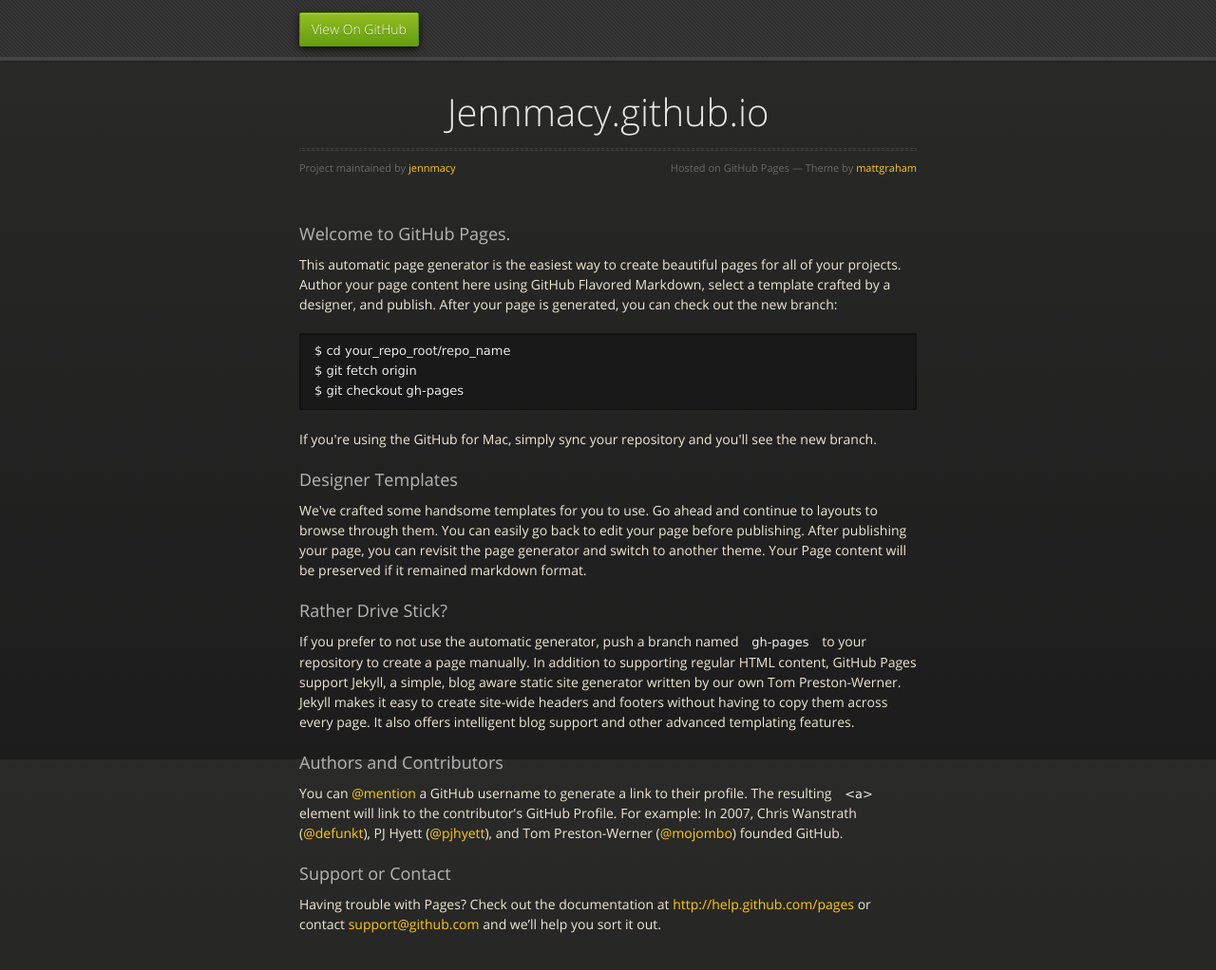
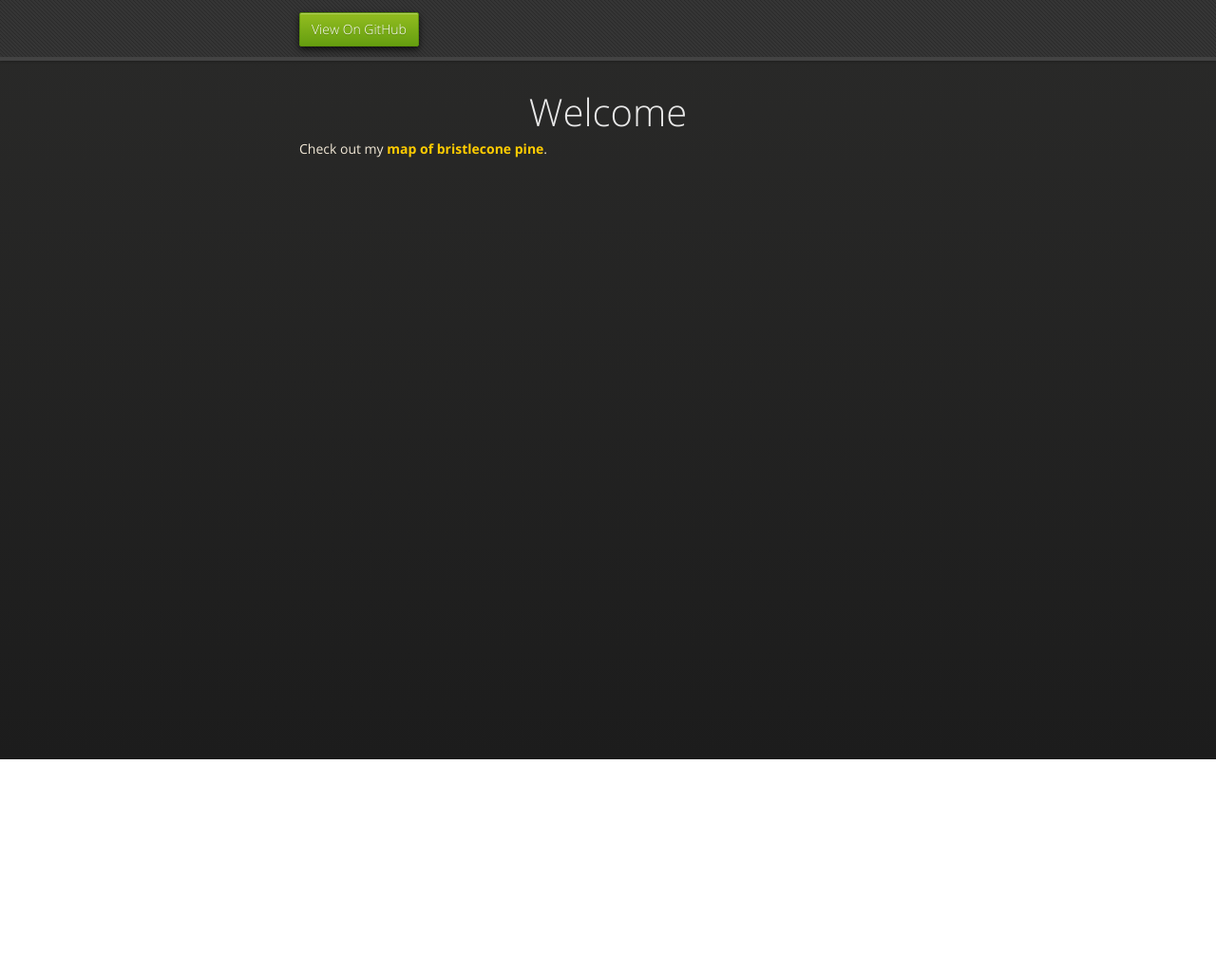
Before and after one commit to jennmacy/jennmacy.github.io, a plain HTML site: page index.html in a window 1280 px wide. Shown: the whole page at 95% size. After the commit the page ends 800 px from the top, so only its background shows below. Drawn offline with nearby package versions, Linux system fonts and the light colour scheme.

Commit message:
commit main index

```diff
--- a/index.html
+++ b/index.html
@@ -28,47 +28,12 @@
 
       <section>
         <div id="title">
-          <h1>Jennmacy.github.io</h1>
-          <p></p>
-          <hr>
-          <span class="credits left">Project maintained by <a href="https://github.com/jennmacy">jennmacy</a></span>
-          <span class="credits right">Hosted on GitHub Pages &mdash; Theme by <a href="https://twitter.com/michigangraham">mattgraham</a></span>
+          <h1>Welcome</h1>
+
+      Check out my <strong><a href='./map'>map of bristlecone pine</a></strong>.
         </div>
 
-        <h3>
-<a name="welcome-to-github-pages" class="anchor" href="#welcome-to-github-pages"><span class="octicon octicon-link"></span></a>Welcome to GitHub Pages.</h3>
 
-<p>This automatic page generator is the easiest way to create beautiful pages for all of your projects. Author your page content here using GitHub Flavored Markdown, select a template crafted by a designer, and publish. After your page is generated, you can check out the new branch:</p>
-
-<pre><code>$ cd your_repo_root/repo_name
-$ git fetch origin
-$ git checkout gh-pages
-</code></pre>
-
-<p>If you're using the GitHub for Mac, simply sync your repository and you'll see the new branch.</p>
-
-<h3>
-<a name="designer-templates" class="anchor" href="#designer-templates"><span class="octicon octicon-link"></span></a>Designer Templates</h3>
-
-<p>We've crafted some handsome templates for you to use. Go ahead and continue to layouts to browse through them. You can easily go back to edit your page before publishing. After publishing your page, you can revisit the page generator and switch to another theme. Your Page content will be preserved if it remained markdown format.</p>
-
-<h3>
-<a name="rather-drive-stick" class="anchor" href="#rather-drive-stick"><span class="octicon octicon-link"></span></a>Rather Drive Stick?</h3>
-
-<p>If you prefer to not use the automatic generator, push a branch named <code>gh-pages</code> to your repository to create a page manually. In addition to supporting regular HTML content, GitHub Pages support Jekyll, a simple, blog aware static site generator written by our own Tom Preston-Werner. Jekyll makes it easy to create site-wide headers and footers without having to copy them across every page. It also offers intelligent blog support and other advanced templating features.</p>
-
-<h3>
-<a name="authors-and-contributors" class="anchor" href="#authors-and-contributors"><span class="octicon octicon-link"></span></a>Authors and Contributors</h3>
-
-<p>You can <a href="https://github.com/blog/821" class="user-mention">@mention</a> a GitHub username to generate a link to their profile. The resulting <code>&lt;a&gt;</code> element will link to the contributor's GitHub Profile. For example: In 2007, Chris Wanstrath (<a href="https://github.com/defunkt" class="user-mention">@defunkt</a>), PJ Hyett (<a href="https://github.com/pjhyett" class="user-mention">@pjhyett</a>), and Tom Preston-Werner (<a href="https://github.com/mojombo" class="user-mention">@mojombo</a>) founded GitHub.</p>
-
-<h3>
-<a name="support-or-contact" class="anchor" href="#support-or-contact"><span class="octicon octicon-link"></span></a>Support or Contact</h3>
-
-<p>Having trouble with Pages? Check out the documentation at <a href="http://help.github.com/pages">http://help.github.com/pages</a> or contact <a href="mailto:support@github.com">support@github.com</a> and we’ll help you sort it out.</p>
-      </section>
-
-    </div>
     <!--[if !IE]><script>fixScale(document);</script><![endif]-->
 
   </body>
```
